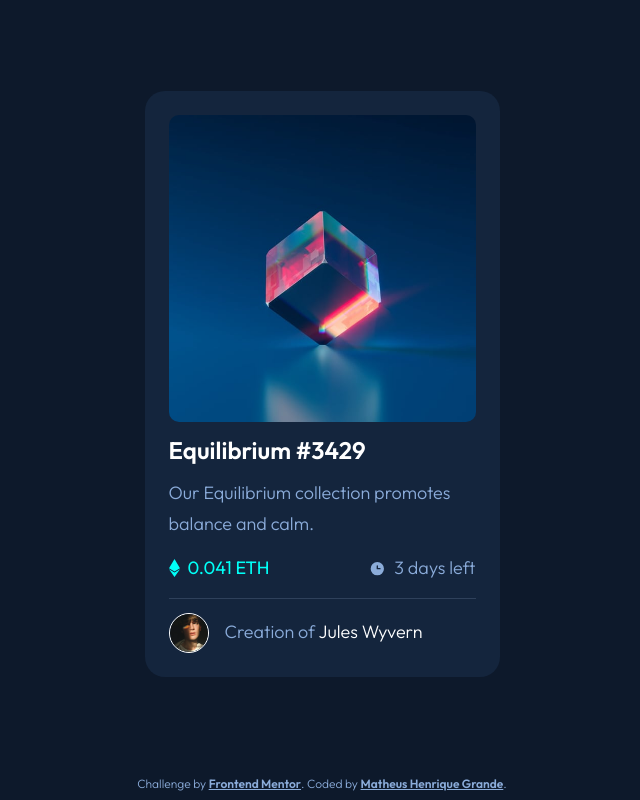
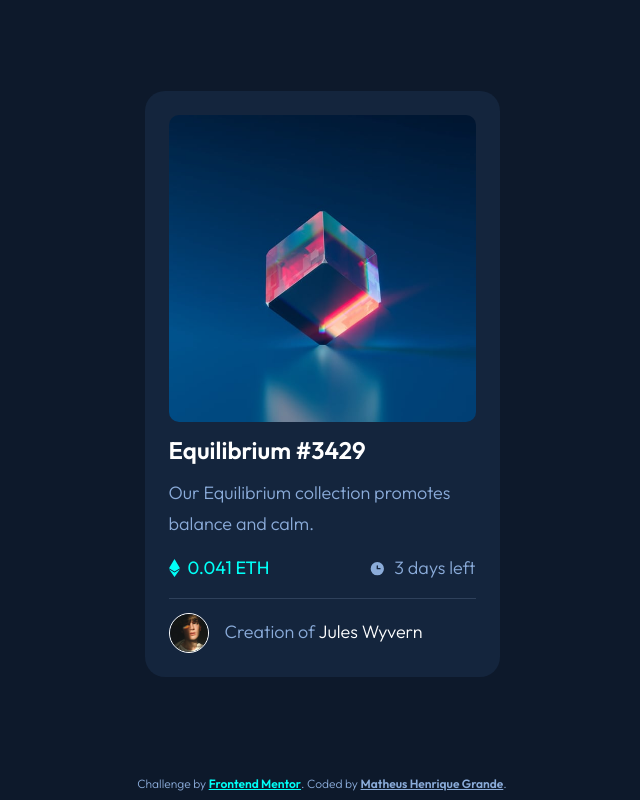
Before and after one commit to matheushg94/NFT-card, a plain HTML site: page index.html in a window 1280 px wide. In both pictures the pointer is over the link "Frontend Mentor". Shown: the whole page, without its empty margins (318-958 px from the left). Drawn offline with Linux system fonts and the light colour scheme.

Commit message:
footer hover

```diff
--- a/styles/main.css
+++ b/styles/main.css
@@ -199,3 +199,7 @@ img {
     color: inherit;
     font-weight: var(--fw-bold);
 }
+
+.main-footer a:hover {
+    color: var(--color-primary-2);
+}
```
